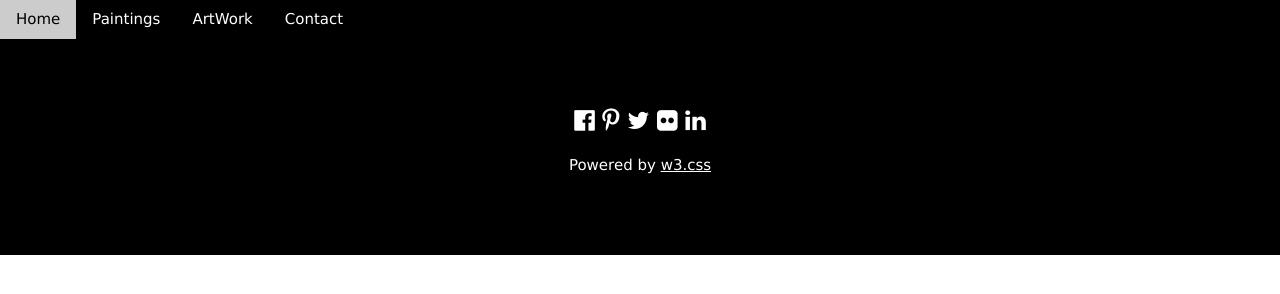
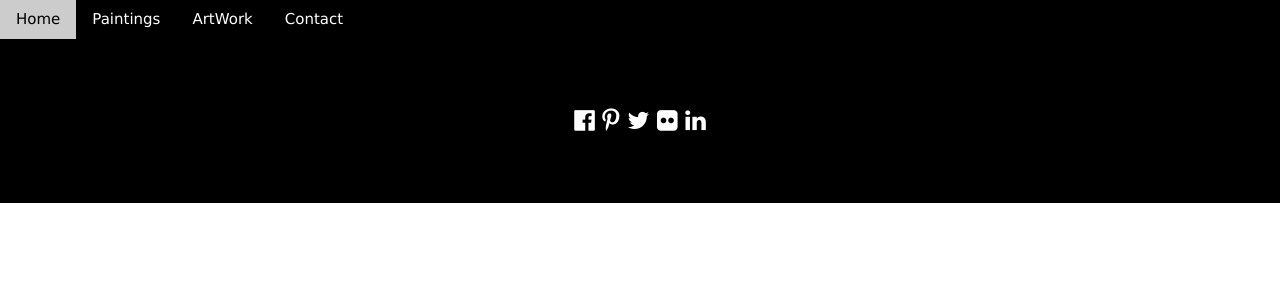
Before and after one commit to RabiyaBari/RabiyaBari.github.io, a plain HTML site: page RabiyaBari.html in a window 1280 px wide. Drawn offline with nearby package versions, Linux system fonts and the light colour scheme.

Commit message:
Update RabiyaBari.html

```diff
--- a/RabiyaBari.html
+++ b/RabiyaBari.html
@@ -21,9 +21,6 @@
   <a href="#"><i class="fa fa-twitter"></i></a>
   <a href="#"><i class="fa fa-flickr"></i></a>
   <a href="#"><i class="fa fa-linkedin"></i></a>
-  <p class="w3-medium">
-  Powered by <a href="https://www.w3schools.com/w3css/default.asp" target="_blank">w3.css</a>
-  </p>
 </footer>
 
 <script>
```
